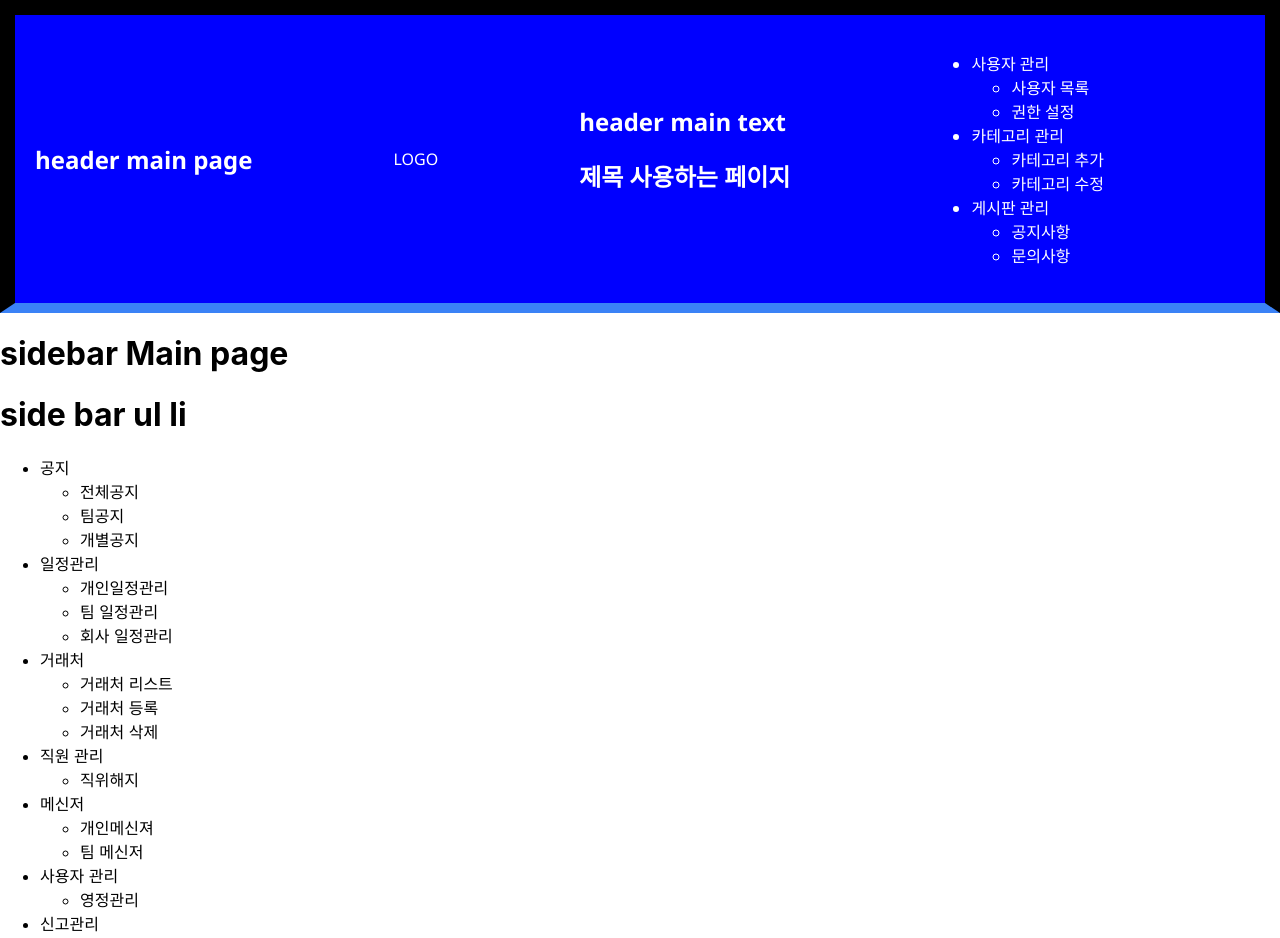
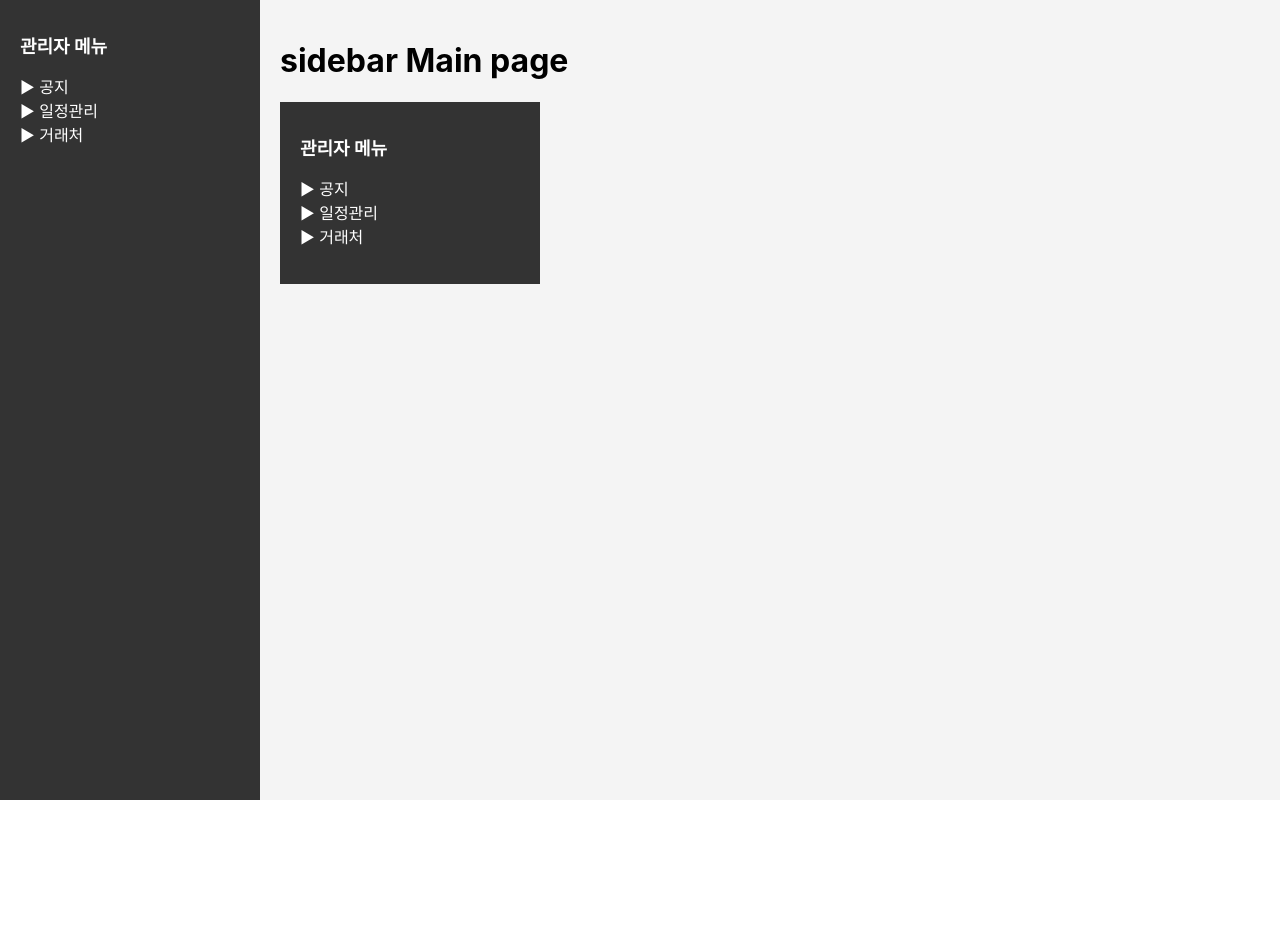
Before and after one commit to Choiinhwan11/homepiter-front, a React (Create React App) app: page /admin/adminsidebarmain in a window 1280 px wide. Shown: the top 938 px of the page. After the commit the page ends 800 px from the top, so only its background shows below. Built offline with nearby package versions, Linux system fonts and the light colour scheme.

Commit message:
admin side bar togel

```diff
--- a/src/App.js
+++ b/src/App.js
@@ -1,6 +1,7 @@
 import { BrowserRouter as Router, Routes, Route } from 'react-router-dom';
 import AdminLayout from "./component/admin/js/AdminLayout";
 import AdminSideBarMain from "./component/admin/js/sidebar/AdminSideBarMain";
+import AdminManagementMain from "./component/admin/js/management/AdminManagementMain";
 
 
 
@@ -11,6 +12,7 @@ function App() {
                 {/* Admin service  */}
                 <Route path="/admin" element={<AdminLayout />}>
                     <Route path="adminsidebarmain" element={<AdminSideBarMain />} />
+                    <Route path="adminmanagement" element={<AdminManagementMain/>}/>
                 </Route>
                 {/*business service */}
                 {/*<Route path="/business" element={<BusinessLayout />}>*/}
--- a/src/component/admin/js/AdminLayout.js
+++ b/src/component/admin/js/AdminLayout.js
@@ -1,16 +1,16 @@
 import React from 'react';
+import { Outlet } from 'react-router-dom';
+import AdminSideBarTitle from './sidebar/AdminSideBarTitle';
 import AdminHeaderMain from "./header/AdminHeaderMain";
-import {Outlet} from "react-router-dom";
-
-;
-
 
 const AdminLayout = () => {
     return (
-        <div>
-            <AdminHeaderMain/>
-            <Outlet />
+        <div style={{ display: 'flex', height: '100vh' }}>
 
+            <AdminSideBarTitle />
+            <div style={{ flex: 1, padding: '20px', background: '#f4f4f4' }}>
+                <Outlet />
+            </div>
         </div>
     );
 };
--- a/src/component/admin/js/management/AdminManagementMain.jsx
+++ b/src/component/admin/js/management/AdminManagementMain.jsx
@@ -1,11 +1,10 @@
 import React from 'react';
-import AdminHeaderMain from "../header/AdminHeaderMain";
 
 const AdminManagementMain = () => {
     return (
         <div>
 
-            <AdminHeaderMain/>
+
         </div>
     );
 };
--- a/src/component/admin/js/sidebar/AdminSideBarTitle.jsx
+++ b/src/component/admin/js/sidebar/AdminSideBarTitle.jsx
@@ -1,63 +1,68 @@
-import React from 'react';
+import React, { useState } from 'react';
+import { Link } from 'react-router-dom';
 
 const AdminSideBarTitle = () => {
+    // 열림 여부를 저장하는 상태
+    const [openMenus, setOpenMenus] = useState({
+        notice: false,
+        schedule: false,
+        partner: false,
+    });
+
+    // 열기/닫기 토글 함수
+    const toggleMenu = (menu) => {
+        setOpenMenus(prev => ({ ...prev, [menu]: !prev[menu] }));
+    };
+
     return (
-        <div>
-            <h1>side bar ul li </h1>
+        <div style={{ width: '220px', backgroundColor: '#333', color: '#fff', padding: '20px' }}>
+            <h1 style={{ fontSize: '18px', marginBottom: '10px' }}>관리자 메뉴</h1>
             <nav>
-                <ul>
+                <ul style={{ listStyle: 'none', padding: 0 }}>
+
+                    {/* 공지 */}
                     <li>
-                        공지
-                        <ul>
-                            <li>전체공지</li>
-                            <li>팀공지</li>
-                            <li>개별공지</li>
-                        </ul>
+                        <span onClick={() => toggleMenu('notice')} style={{ cursor: 'pointer' }}>
+                            {openMenus.notice ? '▼' : '▶'} 공지
+                        </span>
+                        {openMenus.notice && (
+                            <ul style={{ paddingLeft: '20px' }}>
+                                <li><Link to="/admin/notice/all" style={{ color: '#fff' }}>전체공지</Link></li>
+                                <li><Link to="/admin/notice/team" style={{ color: '#fff' }}>팀공지</Link></li>
+                                <li><Link to="/admin/notice/personal" style={{ color: '#fff' }}>개별공지</Link></li>
+                            </ul>
+                        )}
                     </li>
+
+                    {/* 일정관리 */}
                     <li>
-                        일정관리
-                        <ul>
-                            <li>개인일정관리</li>
-                            <li>팀 일정관리 </li>
-                            <li>회사 일정관리 </li>
-                        </ul>
+                        <span onClick={() => toggleMenu('schedule')} style={{ cursor: 'pointer' }}>
+                            {openMenus.schedule ? '▼' : '▶'} 일정관리
+                        </span>
+                        {openMenus.schedule && (
+                            <ul style={{ paddingLeft: '20px' }}>
+                                <li><Link to="/admin/schedule/personal" style={{ color: '#fff' }}>개인일정관리</Link></li>
+                                <li><Link to="/admin/schedule/team" style={{ color: '#fff' }}>팀 일정관리</Link></li>
+                                <li><Link to="/admin/schedule/company" style={{ color: '#fff' }}>회사 일정관리</Link></li>
+                            </ul>
+                        )}
                     </li>
+
+                    {/* 거래처 */}
                     <li>
-                        거래처
-                        <ul>
-                            <li>거래처 리스트</li>
-                            <li>거래처 등록</li>
-                            <li>거래처 삭제 </li>
-                        </ul>
+                        <span onClick={() => toggleMenu('partner')} style={{ cursor: 'pointer' }}>
+                            {openMenus.partner ? '▼' : '▶'} 거래처
+                        </span>
+                        {openMenus.partner && (
+                            <ul style={{ paddingLeft: '20px' }}>
+                                <li><Link to="/admin/partner/list" style={{ color: '#fff' }}>거래처 리스트</Link></li>
+                                <li><Link to="/admin/partner/register" style={{ color: '#fff' }}>거래처 등록</Link></li>
+                                <li><Link to="/admin/partner/delete" style={{ color: '#fff' }}>거래처 삭제</Link></li>
+                            </ul>
+                        )}
                     </li>
-                    <li>
-                        직원 관리
-                        <ul>
-                            <li>직위해지</li>
-                        </ul>
-                    </li>
-                    <li>
-                        메신저
-                        <ul>
-                            <li>개인메신져</li>
-                            <li>팀 메신저</li>
-                        </ul>
-                    </li>
-                    <li>
-                        사용자 관리
-                        <ul>
-                            <li>영정관리</li>
-                        </ul>
-                    </li>
-                    <li>신고관리
-                        <ul>
-                            <li>신고관리</li>
-                        </ul>
-                    </li>
+
                 </ul>
-
-
-
             </nav>
         </div>
     );
```
